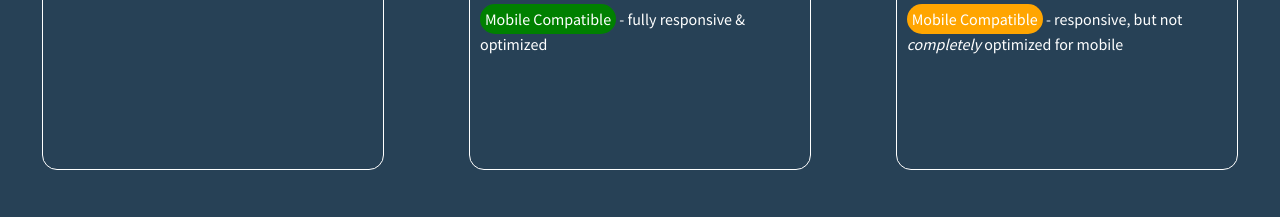
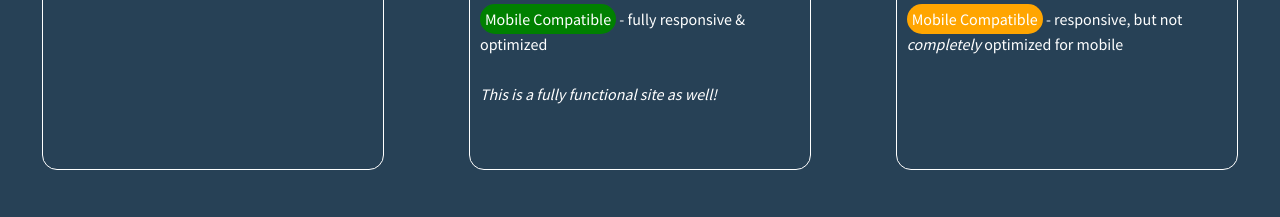
Before and after one commit to catladyish/catladyish.github.io, a plain HTML site: page index.html in a window 1280 px wide. Shown: the part 537-754 px from the top of the page. Drawn offline with Linux system fonts and the light colour scheme; a web font is replaced by a local one.

Commit message:
smol update
+ just changed site descriptions to be more consistent

```diff
--- a/index.html
+++ b/index.html
@@ -22,7 +22,10 @@
       <div class="site">
         <a href="https://haileygillespie.github.io/roses-photography-portfolio/" target="_blank"><img src="img/plane.PNG" alt="screenshot of site"></a>
         <h2>Rose's Photography</h2>
-        <p><span class="green">Mobile Compatible</span> - fully responsive & optimized</p>
+        <p><span class="green">Mobile Compatible</span> - fully responsive & optimized
+          <br> <br>
+          <i>This is a fully functional site as well!</i>
+        </p>
       </div>
       <div class="site">
         <a href="https://haileygillespie.github.io/best-bakery-portfolio/" target="_blank"><img src="img/bestbakery.PNG" alt="screenshot of site"></a>
@@ -38,7 +41,7 @@
       <div class="site">
         <a href="https://haileygillespie.github.io/buttons-portfolio/" target="_blank"><img src="img/buttons.PNG" alt="screenshot of site"></a>
         <h2>Neat Button Demos</h2>
-        <p><span class="green">Mobile Compatible</span> - fully responsive & optimized<br><i>(these are just button demos)</i></p>
+        <p><span class="green">Mobile Compatible</span> - fully responsive & optimized<br><br><i>(these are just button demos)</i></p>
       </div>
       <div class="site">
         <a href="https://haileygillespie.github.io/krido-portfolio/" target="_blank"><img src="img/krido.PNG" alt="screenshot of site"></a>
```
